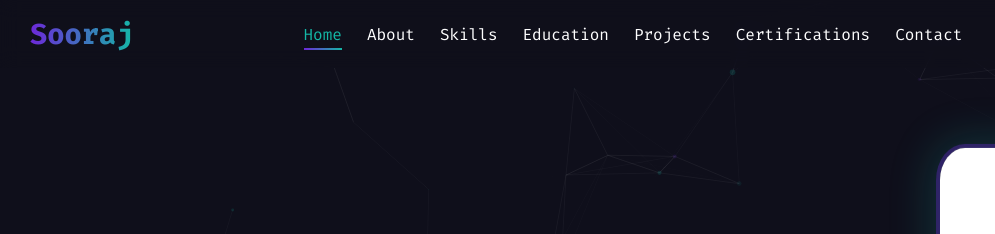
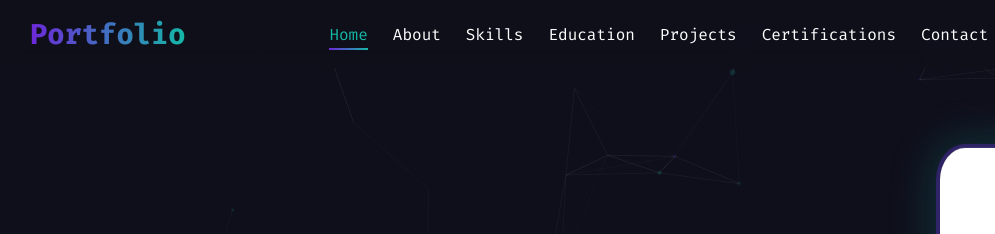
Before and after one commit to Sooraj734056/my-portfolio, a plain HTML site: page index.html in a window 1280 px wide. Shown: the top 234 px of the page, 0-995 px from the left. Drawn offline with nearby package versions, Linux system fonts and the light colour scheme.

Commit message:
logo name

```diff
--- a/index.html
+++ b/index.html
@@ -44,7 +44,7 @@
 
 <header>
   <!-- Logo Left -->
-  <div class="logo">Sooraj</div>
+  <div class="logo">Portfolio</div>
 
   <!-- Navigation Center -->
   <nav>
```
